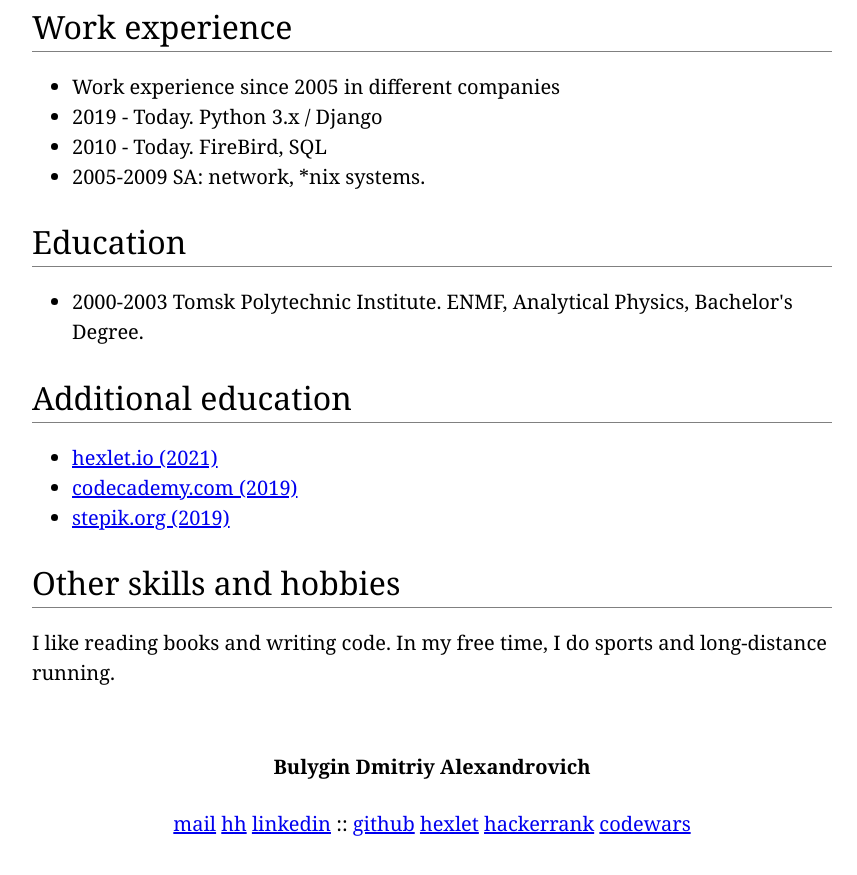
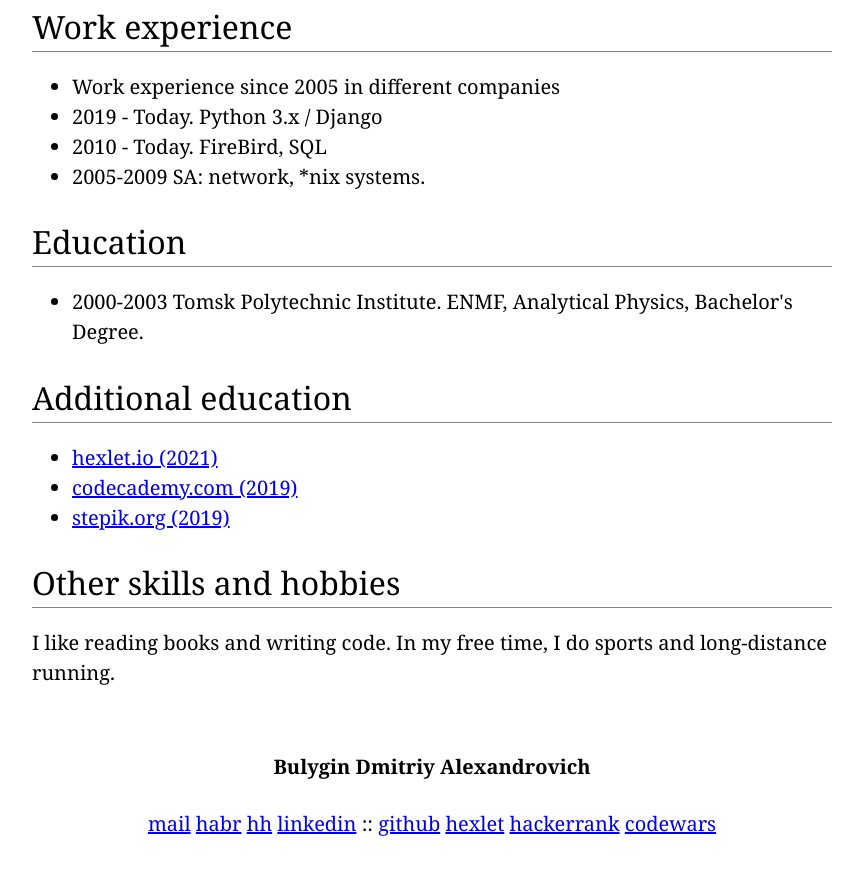
Before and after one commit to DemetriusStorm/demetriusstorm.github.io, a plain HTML site: page index.html in a window 1280 px wide. Shown: the part 656-1531 px from the top of the page, without its empty margins (208-1065 px from the left). Drawn offline with Linux system fonts and the light colour scheme.

Commit message:
Update index.html

```diff
--- a/index.html
+++ b/index.html
@@ -55,6 +55,7 @@
         <h4 align="center">Bulygin Dmitriy Alexandrovich</h4>
         <p align="center">
             <a href="mailto:demetrius.storm@gmail.com">mail</a>
+            <a href="https://career.habr.com/dmitriybulygin">habr</a>
             <a href="https://krasnodar.hh.ru/resume/56a1281aff00fcfb740039ed1f6a586e4d794c">hh</a>
             <a href="https://www.linkedin.com/in/dmitriybulygin">linkedin</a>
             <a>::</a>
```
